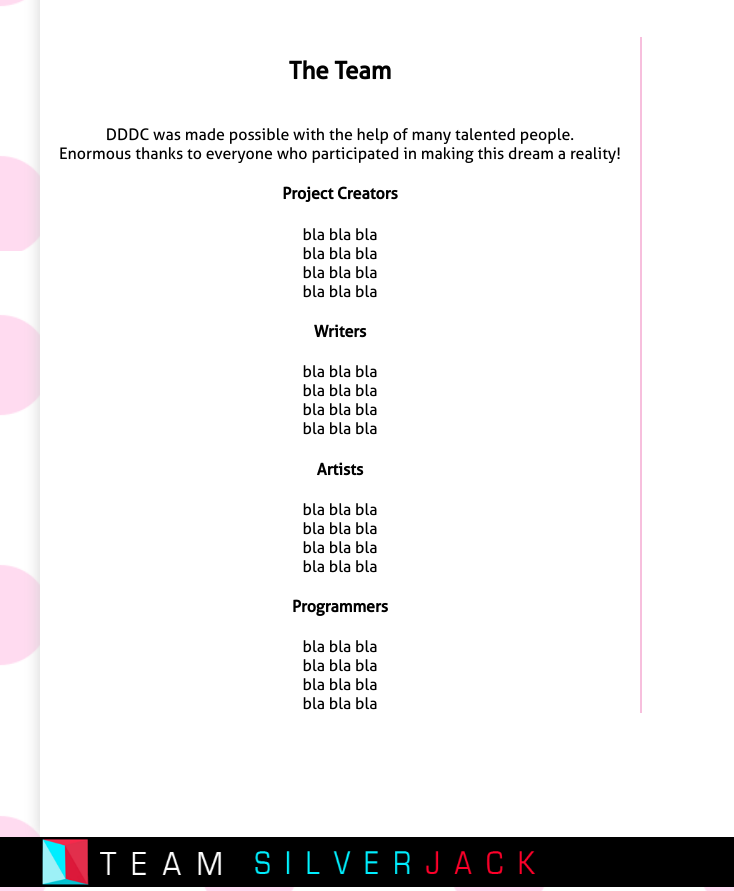
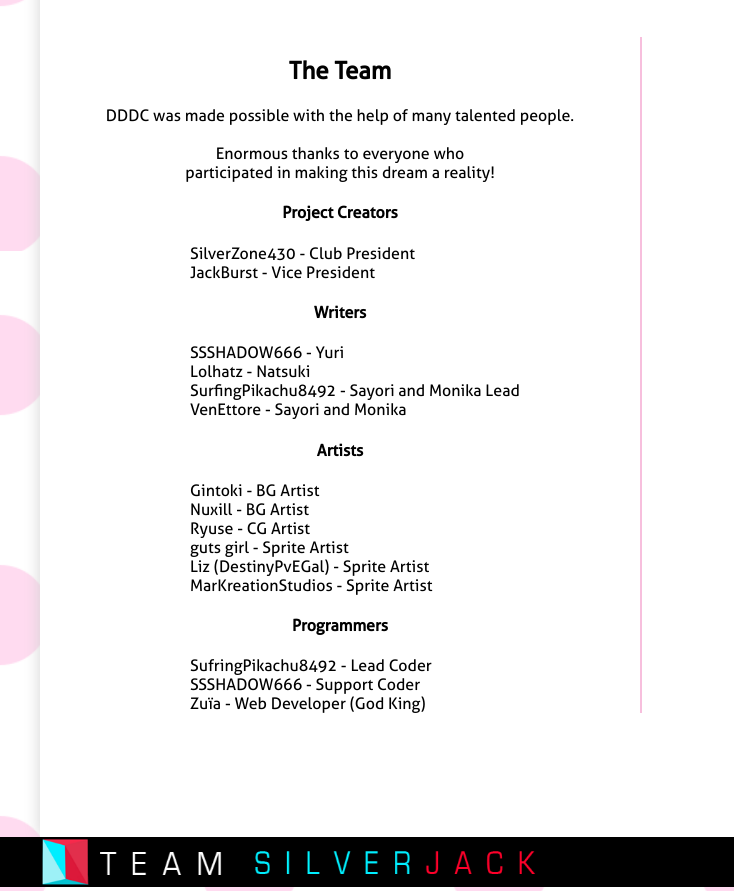
Before and after one commit to Zuiia/DDDC, a website: page index.html in a window 1280 px wide. Shown: the part 1909-2800 px from the top of the page, 0-734 px from the left. Drawn offline with nearby package versions, Linux system fonts and the light colour scheme; a web font is replaced by a local one.

Commit message:
Add Team Names

```diff
--- a/css/style.css
+++ b/css/style.css
@@ -215,6 +215,11 @@ body.force_desktop #main {
     font-family: Aller_Rg;
 }
 
+.names {
+    text-align: left;
+    margin-left: 150px;
+}
+
 .useful {
     float: right;
     width: 598px;
--- a/index.html
+++ b/index.html
@@ -68,30 +68,37 @@
         </div>
         <div class="stuff">
             <div class="credits">
-                <h2>The Team</h2><br>
-                <span>DDDC was made possible with the help of many talented people. <br>
-                Enormous thanks to everyone who participated in making this dream a reality! <br>
-                </span>
+                <h2>The Team</h2>
+                <div class="thanks">DDDC was made possible with the help of many talented people. <br><br>
+                Enormous thanks to everyone who<br> participated in making this dream a reality! <br>
+                </div>
                 <h4>Project Creators</h4>
-                bla bla bla<br>
-                bla bla bla<br>
-                bla bla bla<br>
-                bla bla bla<br>
+                <div class="names">
+                SilverZone430 - Club President<br>
+                JackBurst - Vice President<br>
+                </div>
                 <h4>Writers</h4>
-                bla bla bla<br>
-                bla bla bla<br>
-                bla bla bla<br>
-                bla bla bla<br>
+                <div class="names">
+                SSSHADOW666 - Yuri<br>
+                Lolhatz - Natsuki<br>
+                SurfingPikachu8492 - Sayori and Monika Lead<br>
+                VenEttore - Sayori and Monika<br>
+                </div>
                 <h4>Artists</h4>
-                bla bla bla<br>
-                bla bla bla<br>
-                bla bla bla<br>
-                bla bla bla<br>
+                <div class="names">
+                Gintoki - BG Artist<br>
+                Nuxill - BG Artist<br>
+                Ryuse - CG Artist<br>
+                guts girl - Sprite Artist<br>
+                Liz (DestinyPvEGal) - Sprite Artist<br>
+                MarKreationStudios - Sprite Artist<br>
+                </div>
                 <h4>Programmers</h4>
-                bla bla bla<br>
-                bla bla bla<br>
-                bla bla bla<br>
-                bla bla bla<br>
+                <div class="names">
+                SufringPikachu8492 - Lead Coder<br>
+                SSSHADOW666 - Support Coder<br>
+                Zuïa - Web Developer (God King)<br>
+                </div>
             </div>
             <div class="useful">
                 <h2>Useful Links</h2><br>
```
